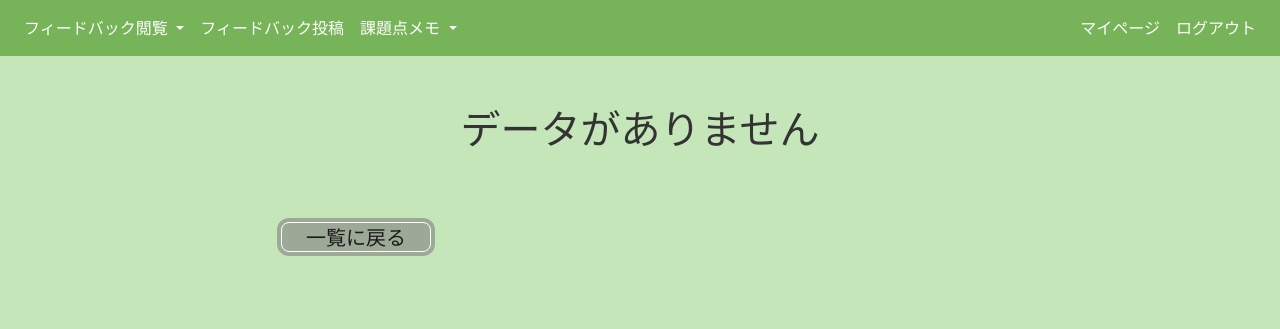
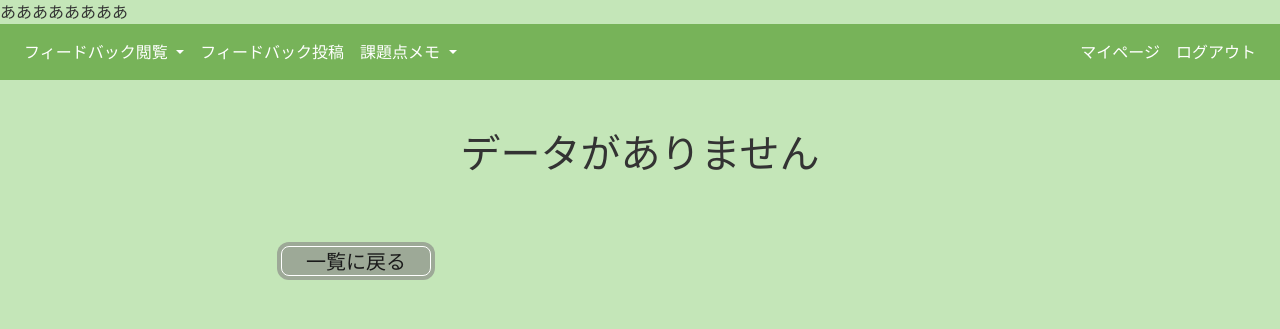
Before and after one commit to verisatou/fy22_training, a Django app: page /feedback/detail/43/ in a window 1280 px wide. Shown: the top 329 px of the page. Run offline with Django 3.2, Linux system fonts and the light colour scheme; a user stored in the database is signed in; data comes from the database, SQL or seed files in the repository; some libraries are stand-ins or nearby versions.

Commit message:
bodyにあああ追加
あああついか

```diff
--- a/feedback/templates/base.html
+++ b/feedback/templates/base.html
@@ -16,7 +16,7 @@
 
         <title>Feedback</title>
 </head>
-<body>
+<body>ああああああああ
   <nav class="navbar navbar-expand-lg navbar-light" style="background-color: #77b359;">
       <button type="button" class="navbar-toggler" data-toggle="collapse" data-target="#Navber" aria-controls="Navber" aria-expanded="false" aria-label="ナビゲーションの切替">
         <span class="navbar-toggler-icon"></span>
```
